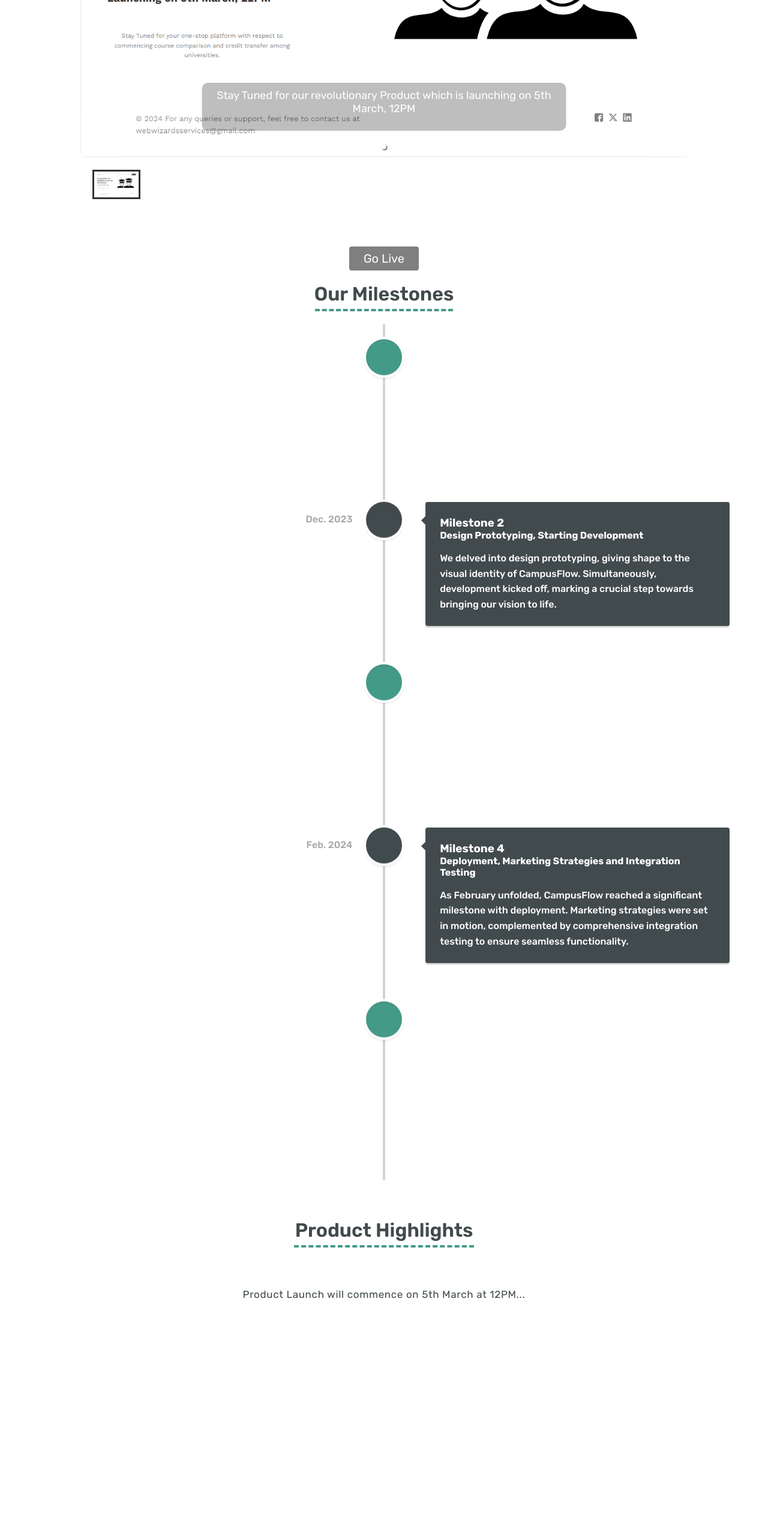
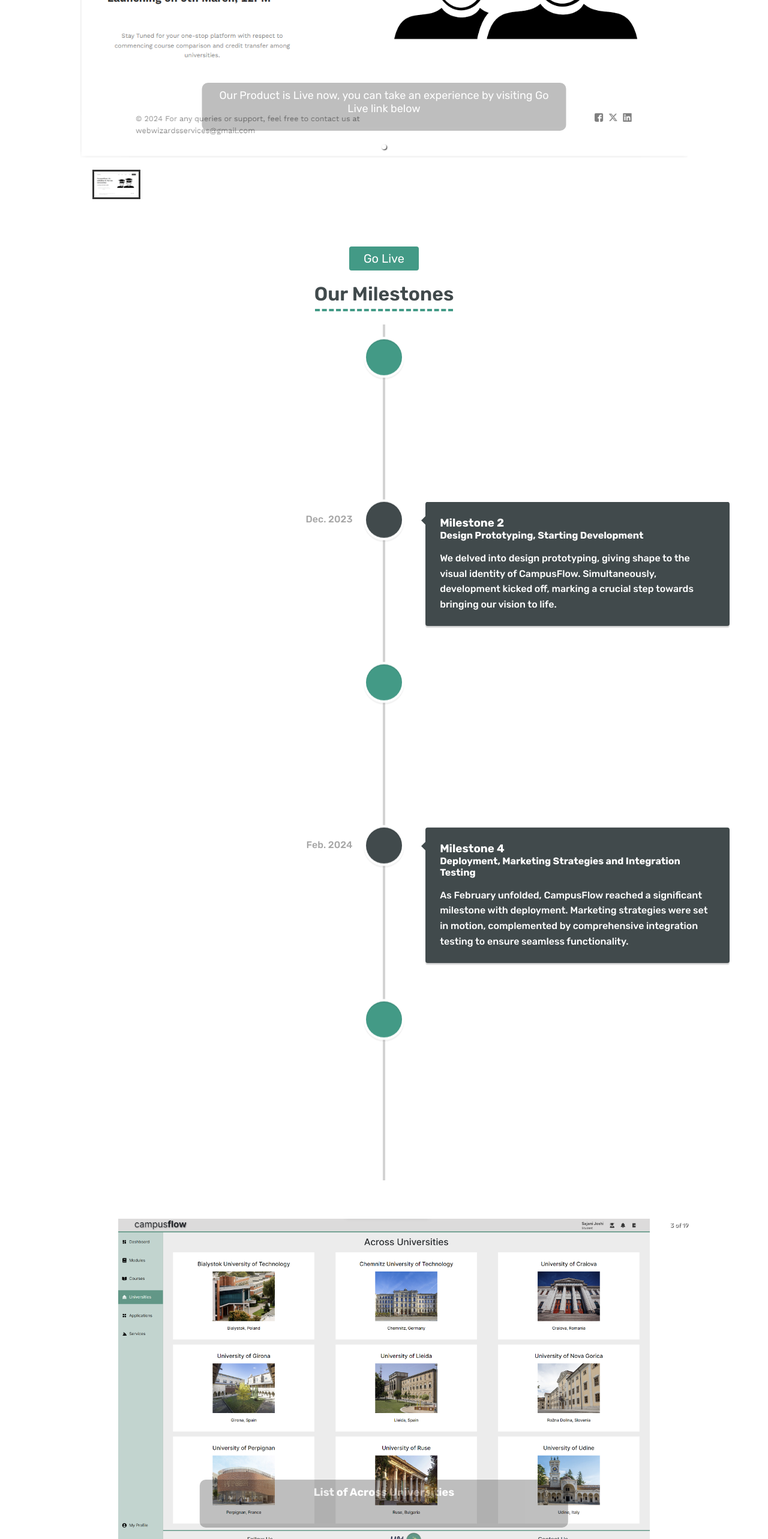
Before and after one commit to saroj2053/web-wizards, a React (Vite) app: page / in a window 1280 px wide. Shown: the part 1440-4006 px from the top of the page at 60% size. Built offline with nearby package versions, Linux system fonts and the light colour scheme.

Commit message:
PRODUCT LAUNCH CAMPUSFLOW

```diff
--- a/src/components/ProductShowcase/ProductShowcase.jsx
+++ b/src/components/ProductShowcase/ProductShowcase.jsx
@@ -9,7 +9,7 @@ import productLaunchImg from "../../assets/campusflow-launch.png";
 
 const ProductShowcase = () => {
   const openLink = () => {
-    window.open("http://campus-flow.college", "_blank");
+    window.open("http://campusflowfrontend.s3-website.eu-north-1.amazonaws.com/", "_blank");
   };
 
   return (
@@ -58,8 +58,7 @@ const ProductShowcase = () => {
                 className="legend"
                 style={{ fontSize: "18px", fontWeight: "400" }}
               >
-                Stay Tuned for our revolutionary Product which is launching on
-                5th March, 12PM
+                Our Product is Live now, you can take an experience by visiting Go Live link below
               </h2>
             </div>
           </Carousel>
@@ -69,7 +68,6 @@ const ProductShowcase = () => {
             type="button"
             className={styles.btn_ctalink}
             onClick={openLink}
-            disabled
           >
             Go Live
           </button>
--- a/src/components/ProductShowcase/ProductShowcase.module.css
+++ b/src/components/ProductShowcase/ProductShowcase.module.css
@@ -197,24 +197,14 @@ figure footer {
   padding: 0.5rem 1.5rem;
   border: none;
   outline: none;
-  background: gray;
-  /* background-color: var(--primary-color); */
+  background-color: var(--primary-color);
   color: white;
   font-size: 1.25rem;
   font-family: inherit;
   font-weight: 400;
   border-radius: 0.25rem;
   cursor: pointer;
-
-
 }
-
-.btn_ctalink:hover::after {
-  /* background: #03795d; */
-  content: " not enabled yet";
-}
-
-
 
 
 @media screen and (min-width: 531px) and (max-width: 768px) {
--- a/src/components/ProjectCarousel/ProjectCarousel.jsx
+++ b/src/components/ProjectCarousel/ProjectCarousel.jsx
@@ -26,20 +26,20 @@ import giphyImg from "../../assets/giphy.gif";
 const ProjectCarousel = () => (
   <>
     <div className="product__highlights">
-      <h1 className="product__highlights-heading">Product Highlights</h1>
+      {/* <h1 className="product__highlights-heading">Product Highlights</h1>
       <p>Product Launch will commence on 5th March at 12PM...</p>
       <img
         style={{ width: "30%", objectFit: "contain", margin: "0 auto" }}
         src={giphyImg}
         alt="minion playing guitar"
-      />
+      /> */}
     </div>
 
-    {/* <Carousel autoPlay>
+    <Carousel autoPlay>
       <div>
-      <img className="carousel__img" alt="" src={index1Img} />
-      <p className="legend" id="format">
-      <b>User landing Page</b>
+        <img className="carousel__img" alt="" src={index1Img} />
+        <p className="legend" id="format">
+          <b>User landing Page</b>
         </p>
       </div>
       <div>
@@ -150,7 +150,7 @@ const ProjectCarousel = () => (
           <b>Admin Panel - Admin can manage users transfer credit requests</b>
         </p>
       </div>
-    </Carousel> */}
+    </Carousel>
   </>
 );
 
```
